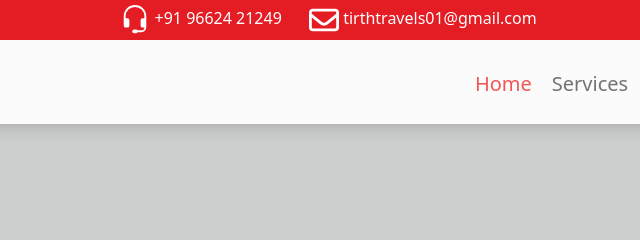
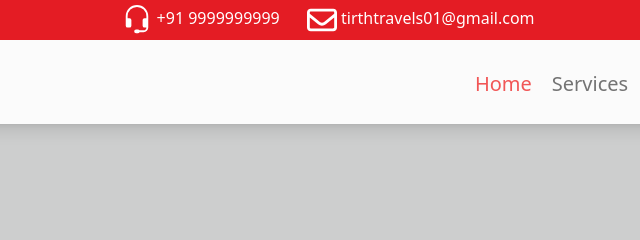
Before and after one commit to MeghaPatel07/Tirth-Travels, a plain HTML site: page index.html in a window 1280 px wide. Shown: the top 240 px of the page, 315-955 px from the left. Drawn offline with nearby package versions, Linux system fonts and the light colour scheme.

Commit message:
contact change

```diff
--- a/index.html
+++ b/index.html
@@ -92,7 +92,7 @@ data-te-navbar-ref>
        font-size: 30px; display: inline;">
            <path d="M8 1a5 5 0 0 0-5 5v1h1a1 1 0 0 1 1 1v3a1 1 0 0 1-1 1H3a1 1 0 0 1-1-1V6a6 6 0 1 1 12 0v6a2.5 2.5 0 0 1-2.5 2.5H9.366a1 1 0 0 1-.866.5h-1a1 1 0 1 1 0-2h1a1 1 0 0 1 .866.5H11.5A1.5 1.5 0 0 0 13 12h-1a1 1 0 0 1-1-1V8a1 1 0 0 1 1-1h1V6a5 5 0 0 0-5-5z"></path>
        </svg><path d="M8 1a5 5 0 0 0-5 5v1h1a1 1 0 0 1 1 1v3a1 1 0 0 1-1 1H3a1 1 0 0 1-1-1V6a6 6 0 1 1 12 0v6a2.5 2.5 0 0 1-2.5 2.5H9.366a1 1 0 0 1-.866.5h-1a1 1 0 1 1 0-2h1a1 1 0 0 1 .866.5H11.5A1.5 1.5 0 0 0 13 12h-1a1 1 0 0 1-1-1V8a1 1 0 0 1 1-1h1V6a5 5 0 0 0-5-5z"></path>
-       +91 96624 21249
+       +91 9999999999
 
     </a>
     <span>
```
